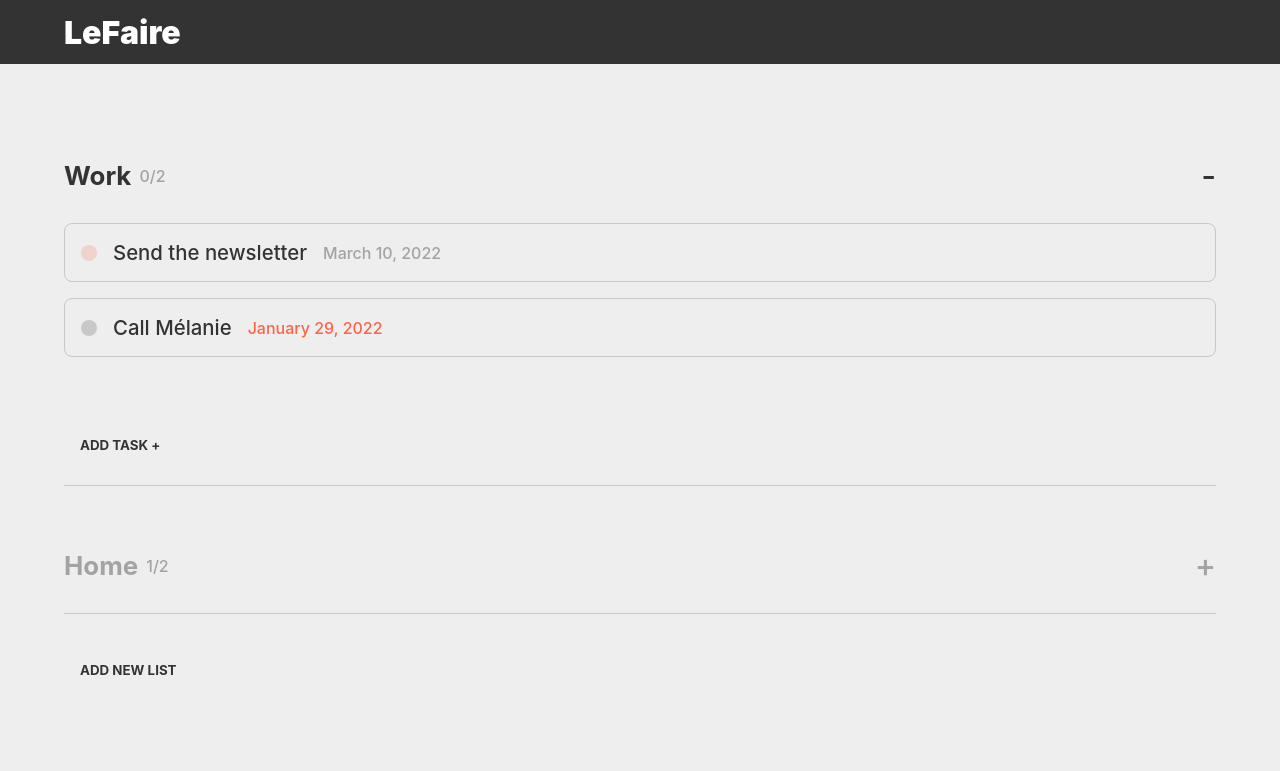
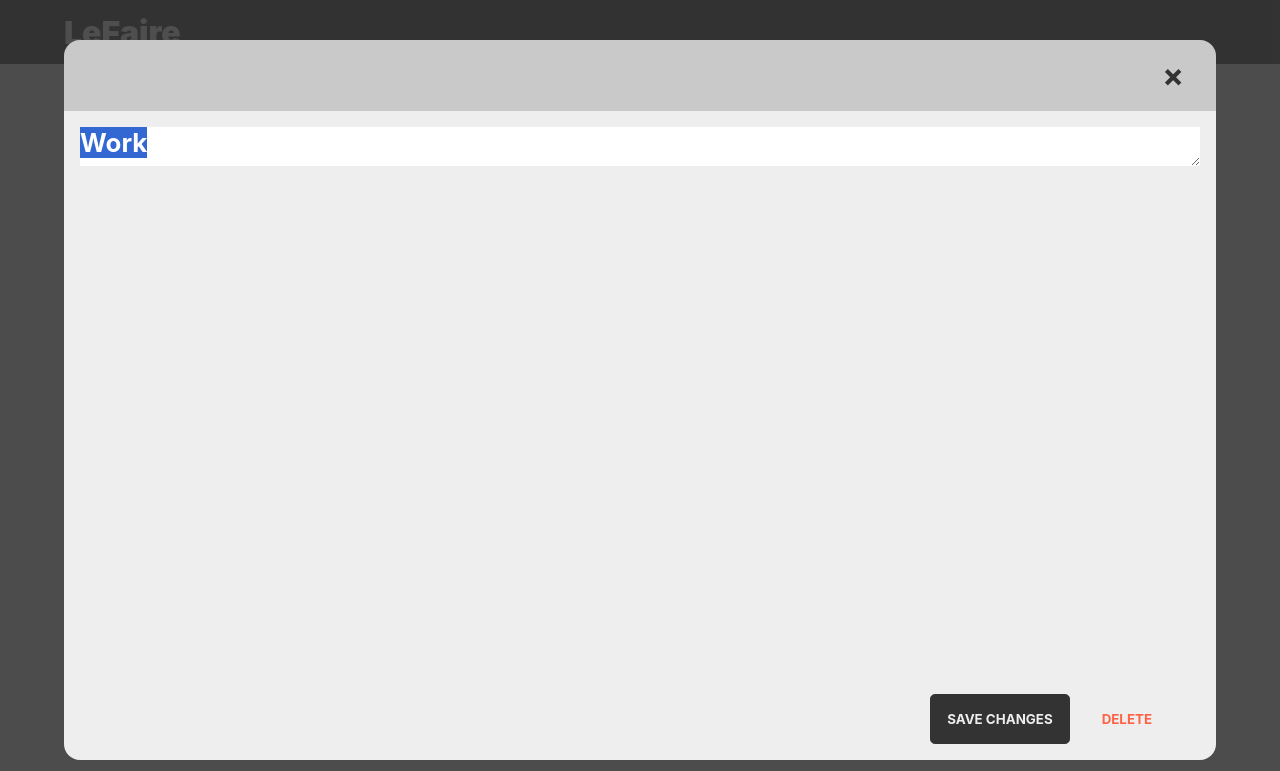
Before and after one commit to okcedric/odin-todo, a website built with webpack: page dist/index.html in a window 1280 px wide. Both pictures are taken after a click on the element "Work". Shown: the top 771 px of the page. Built offline with nearby package versions, Linux system fonts and the light colour scheme.

Commit message:
fix issue with card

```diff
--- a/src/manipulate/render.css
+++ b/src/manipulate/render.css
@@ -358,6 +358,16 @@ input.date{
 
 .overlay{
     display: flex;
+    align-items: center;
+    position: fixed;
+    justify-content: center;
+    bottom:0;
+    left:0;
+    background-color: #333333DD;
+    width: 100vw;
+    min-height: 100vh;
+    z-index: 3;
+    cursor: pointer;
 }
 
 .overlay .title,.listName{
```
Also changed, not shown: dist/main.js.
